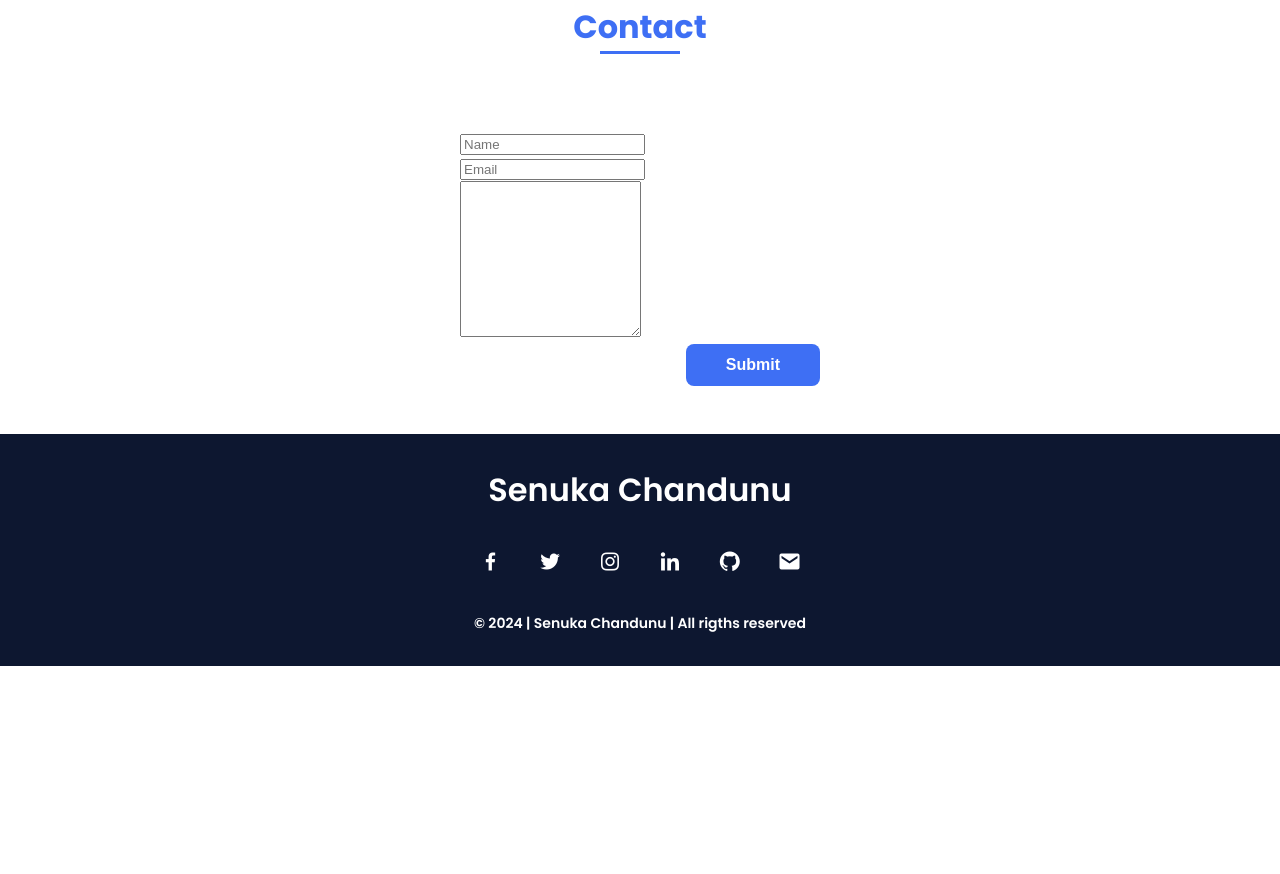
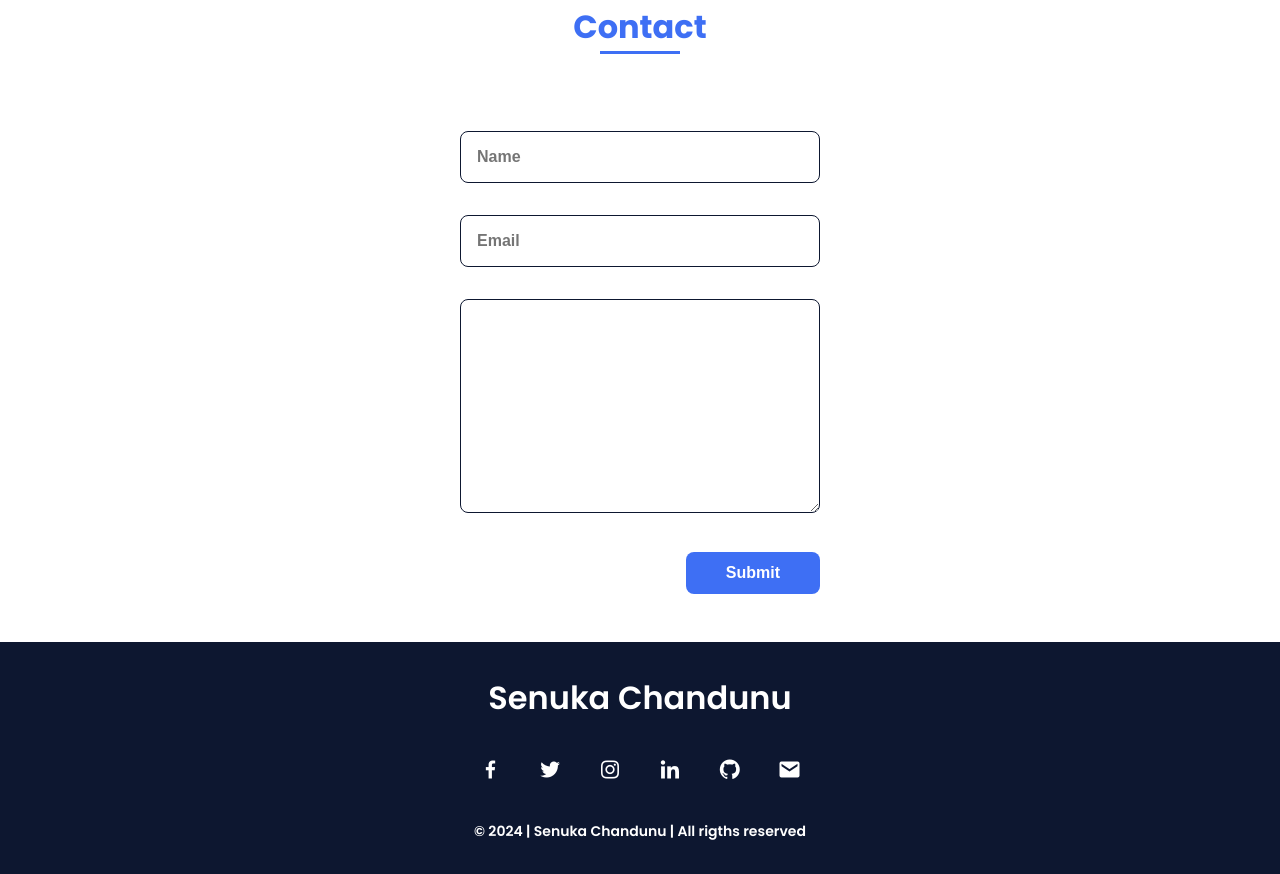
Before and after one commit to nschandunu/my-portfolio-site, a plain HTML site: page index.html in a window 1280 px wide. Shown: the part 2815-3689 px from the top of the page. Before the commit the page ends 3481 px from the top, so only its background shows below. Drawn offline with nearby package versions, Linux system fonts and the light colour scheme.

Commit message:
Fix contact section issue

```diff
--- a/assets/css/styles.css
+++ b/assets/css/styles.css
@@ -361,7 +361,7 @@ img {
 }
 
 /* ===== CONTACT =====*/
-.__input {
+.contact__input {
   width: 100%;
   font-size: var(--normal-font-size);
   font-weight: var(--font-semi);
@@ -509,6 +509,13 @@ img {
     grid-template-columns: repeat(3, 1fr);
     column-gap: 2rem;
   }
+  .contact__form {
+    width: 360px;
+    padding-top: 2rem;
+  }
+  .contact__container {
+    justify-items: center;
+  }
 }
 @media screen and (min-width: 992px) {
   .bd-grid {
```
Also changed, not shown: 1 other file.
